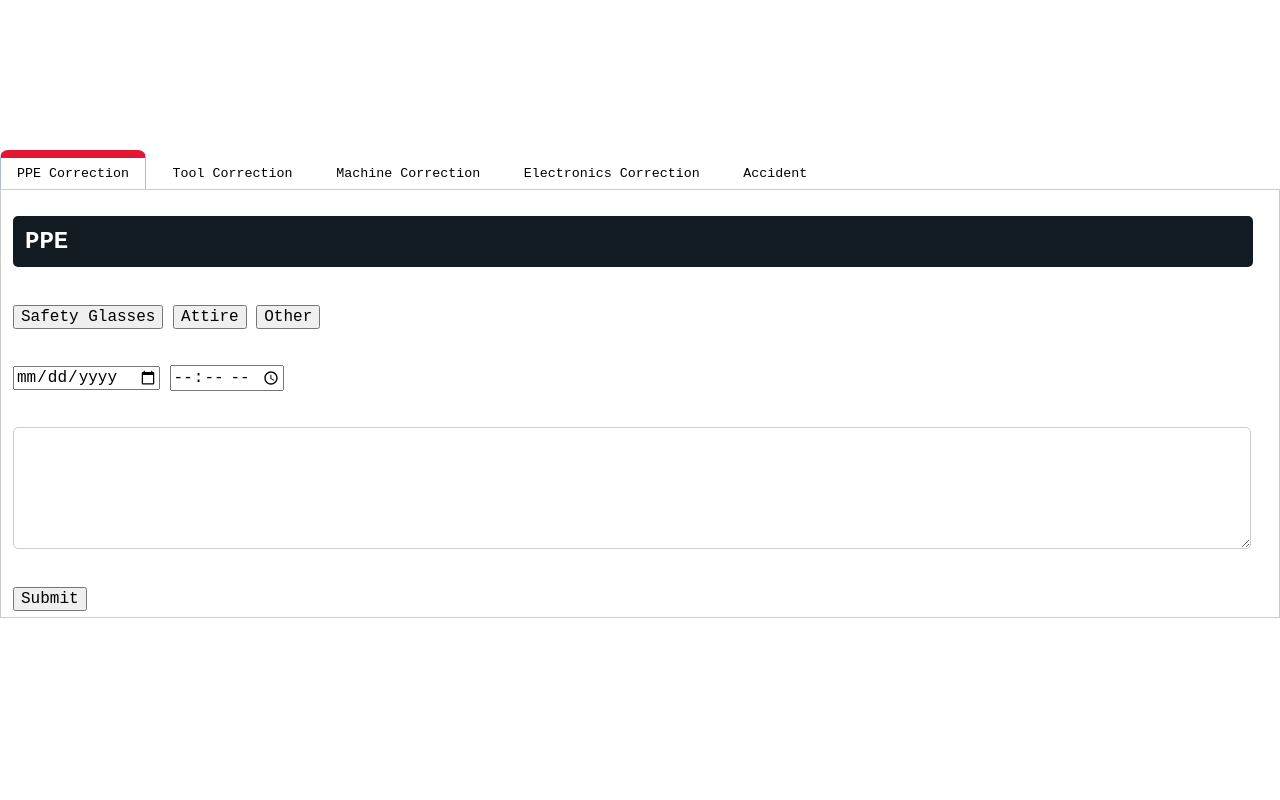
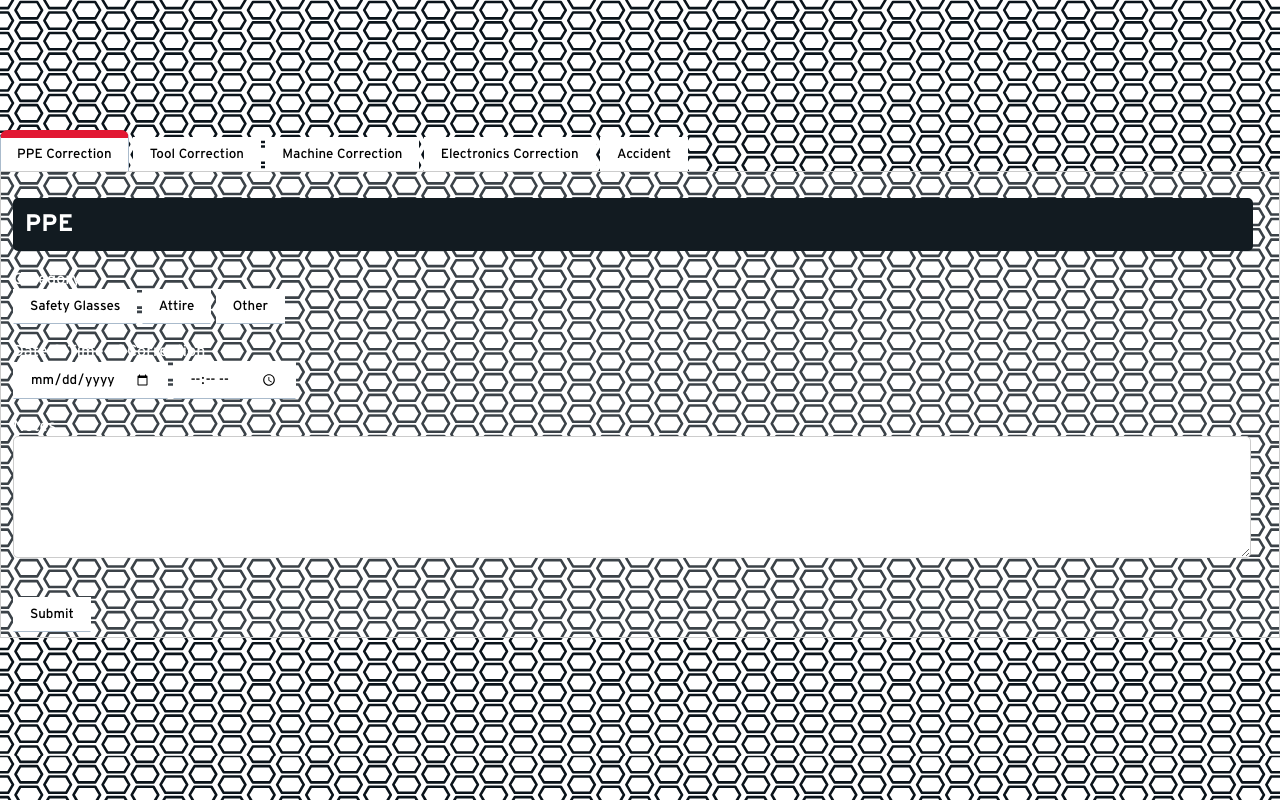
Before and after one commit to umdenes100/enes100-safetylog, a website built with Vite: page index.html in a window 1280 px wide. Built offline with nearby package versions, Linux system fonts and the light colour scheme; some packages are replaced by stand-ins of ours; files whose address does not match are found by name.

Commit message:
attempt to fix style in safari

```diff
--- a/style.css
+++ b/style.css
@@ -2,13 +2,20 @@
     font-family: 'Interstate';
     font-weight: normal;
     font-style: normal;
-    src: local('Interstate'), url("./Interstate-Regular.otf") format('opentype');
+    src: local('Interstate'), url("/Interstate-Regular.otf") format('opentype');
+}
+
+@font-face {
+    font-family: 'Interstate';
+    font-style: normal;
+    font-weight: bold;
+    src: local('Interstate'), url("/Interstate-Bold.otf") format('opentype');
 }
 
 body {
     padding: 0;
     margin: 0;
-    background-image: url("./img/shell overlay repeating.svg");
+    background-image: url("/img/shell overlay repeating.svg");
     background-repeat: repeat;
     height: 96vh;
     background-size: 50%;
@@ -48,7 +55,15 @@ body {
 }
 
 .tab-button {
+    cursor: pointer;
+    padding: 0.5rem 1rem;
+    border: 1px solid transparent;
+    margin-bottom: -1px;
+    background-color: #fff;
+    border-bottom-color: #abc;
     font: inherit;
+    font-size: smaller;
+    color: black;
 }
 
 .tab-button-active {
```
